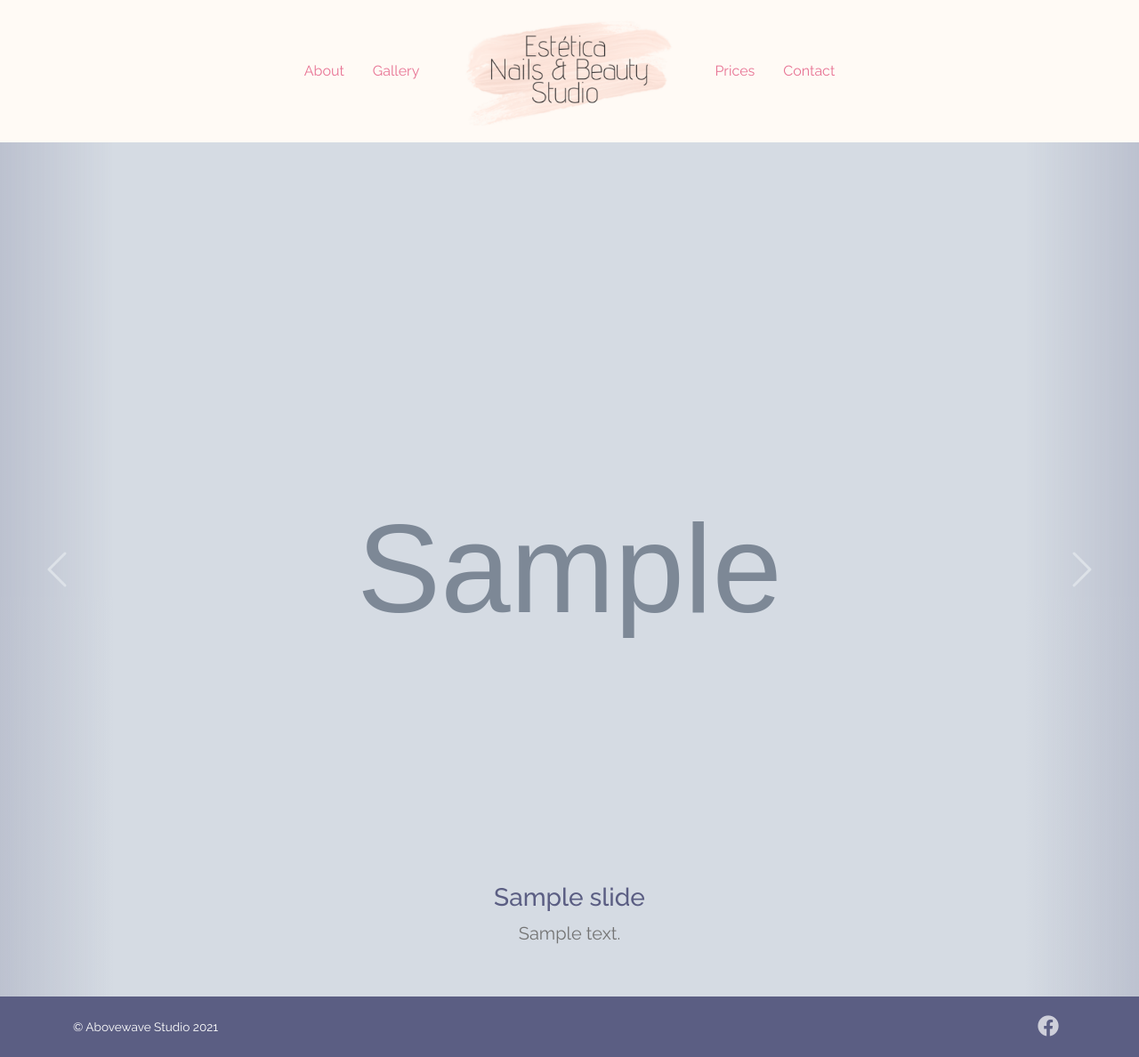
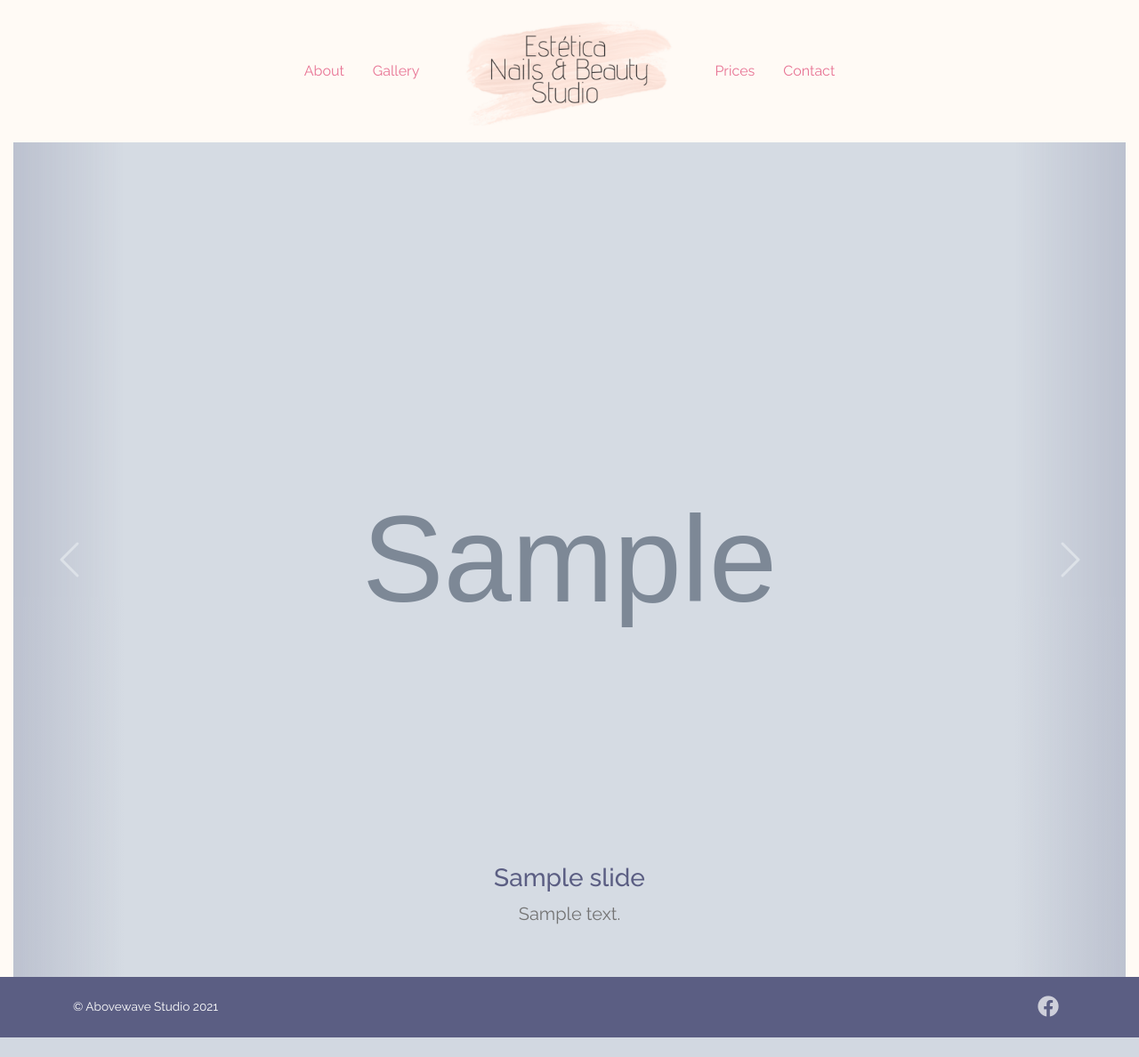
Before and after one commit to KarolSliwka/Esteticanails, a Django app: page / in a window 1280 px wide. Shown: the whole page at 89% size. After the commit the page ends 1166 px from the top, so only its background shows below. Run offline with Django 3.2, Linux system fonts and the light colour scheme; tables that the repository leaves empty hold one stand-in row (values such as "Sample post"); grey boxes marked "Sample" are stand-in pictures; parts of the project's set-up code (start-up, migrations or seed data) failed here and were passed over.

Commit message:
Quick fix - Bootstrap sticky navigationa and footer issue solved

```diff
--- a/about/templates/about/about.html
+++ b/about/templates/about/about.html
@@ -5,6 +5,6 @@
 
 {% block content %}
 <!-- Main container -->
-<div class="top-margin">
+<div class="main-container">
 </div>
 {% endblock %}
--- a/gallery/templates/gallery/gallery-floats.html
+++ b/gallery/templates/gallery/gallery-floats.html
@@ -1,8 +1,10 @@
-<div class="container-fluid">
+<div class="container-fluid gallery">
     <div class="row">
         {% for image in gallery %}
         <div class="col-xs-12 col-sm-4 col-md-3 col-lg-3 col-xl-3">
-            <img src="{{ image.image.url }}" alt="{{ image.name }}">
+            <div class="image-box">
+                <img src="{{ image.image.url }}" alt="{{ image.name }}">
+            </div>
         </div>
         {% endfor %}
     </div>
--- a/gallery/templates/gallery/gallery.html
+++ b/gallery/templates/gallery/gallery.html
@@ -5,7 +5,7 @@
 
 {% block content %}
 <!-- Main container -->
-<div class="top-margin">
+<div class="main-container">
     <!-- Iclude Gallery -->
     {% include 'gallery/gallery-floats.html' %}
 </div>
--- a/home/templates/home/index.html
+++ b/home/templates/home/index.html
@@ -5,7 +5,7 @@
 
 {% block content %}
 <!-- Main container -->
-<div class="top-margin">
+<div class="main-container">
     <!-- Include Banner -->
     {% include 'home/banner.html' %}
 </div>
--- a/prices/templates/prices/prices.html
+++ b/prices/templates/prices/prices.html
@@ -5,6 +5,6 @@
 
 {% block content %}
 <!-- Main container -->
-<div class="top-margin">
+<div class="main-container">
 </div>
 {% endblock %}
--- a/scss/base/_base.scss
+++ b/scss/base/_base.scss
@@ -1,5 +1,6 @@
 html {
-    height: 100%;
+    position: relative;
+    min-height: 100%;
     width: 100%;
 }
 
@@ -8,6 +9,11 @@ body {
     max-width: 100%;
     font-family: "Josefin Sans", sans-serif;
     background-color: $white-a;
+    margin-bottom: 68px;
+
+    .main-container {
+        padding: 160px 15px 0;
+    }
 }
 
 h1,
--- a/scss/components/footer/_footer.scss
+++ b/scss/components/footer/_footer.scss
@@ -3,6 +3,8 @@
     display: flex;
     align-items: center;
     background-color: $rythm;
+    position: absolute;
+    bottom: 0;
 
     .footer-media {
         display: flex;
--- a/scss/components/header/_nav.scss
+++ b/scss/components/header/_nav.scss
@@ -1,5 +1,6 @@
 nav {
     display: inline-flex;
+    background-color: $white-a;
 
     .navbar-nav {
         display: flex;
--- a/templates/base.html
+++ b/templates/base.html
@@ -73,7 +73,7 @@
     {% endblock %}
 
     <!-- Block Content -->
-    <main class="flex-shrink-0 mb-auto">
+    <main role="main">
         {% block content %}
         {% endblock %}
     </main>
--- a/templates/layout/header/nav.html
+++ b/templates/layout/header/nav.html
@@ -1,4 +1,4 @@
-<nav class="navbar navbar-expand-lg navbar-light">
+<nav class="navbar navbar-expand-lg fixed-top" id="main-nav">
     <div class="container-fluid">
         <button class="navbar-toggler" type="button" data-bs-toggle="collapse" data-bs-target="#navbarNavAltMarkup"
             aria-controls="navbarNavAltMarkup" aria-expanded="false" aria-label="Toggle navigation">
```
Also changed, not shown: contact/templates/contact/contact.html (+7 -3 lines), static/css/style.min.css.
